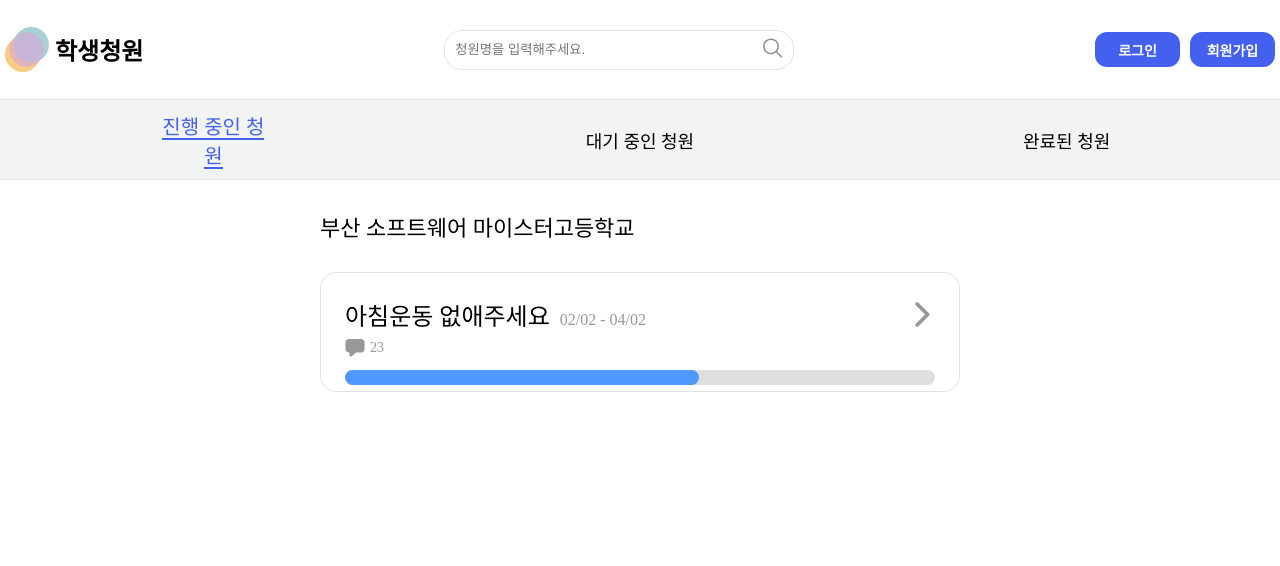
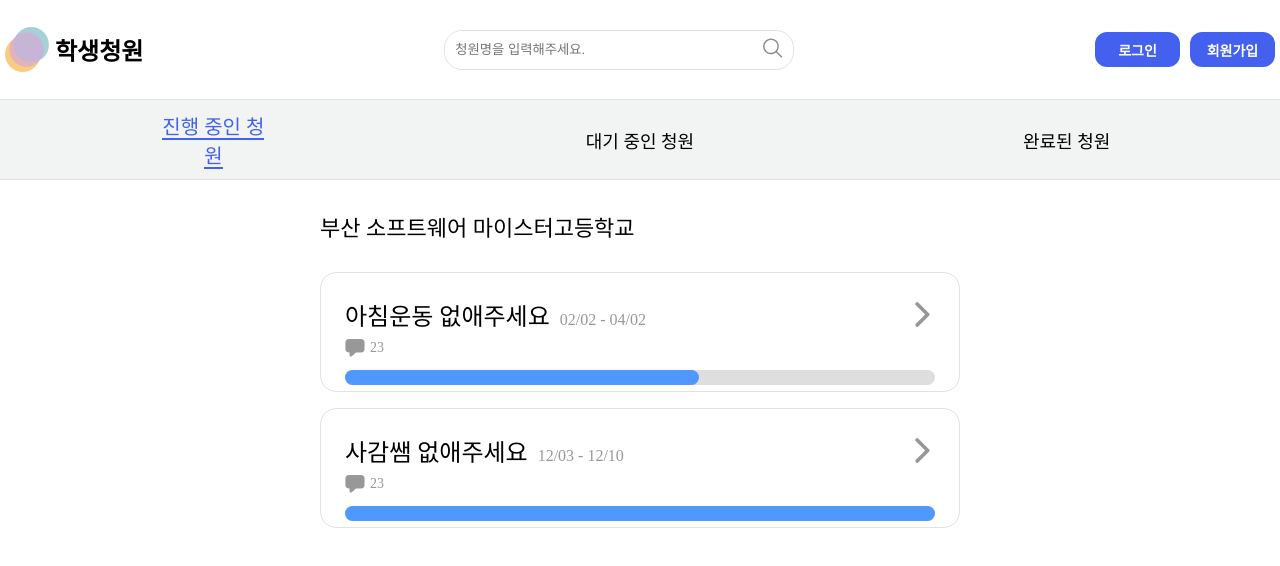
Before and after one commit to Bamdoliro/stupetition, a React (Create React App) app: page / in a window 1280 px wide. Shown: the top 566 px of the page. Built offline with nearby package versions, Linux system fonts and the light colour scheme.

Commit message:
Petition List 아래 공백 추가

```diff
--- a/src/components/MainContent/MainContent.js
+++ b/src/components/MainContent/MainContent.js
@@ -15,6 +15,12 @@ export default function MainContent() {
                     MessageNumber = {23}
                     ProgressDate = {60}
                 />
+                <PetitionList
+                    Title = {"사감쌤 없애주세요"}
+                    Date = {"12/03 - 12/10"}
+                    MessageNumber = {23}
+                    ProgressDate = {100}
+                />
             </ul>
         </div>
     )
--- a/src/components/PetitionList/PetitionList.css
+++ b/src/components/PetitionList/PetitionList.css
@@ -5,6 +5,7 @@
     border-radius: 16px;
     border: 1px solid #E2E2E2;
     padding: 24px;
+    margin-bottom: 16px;
 }
 
 .petition-content {
```
